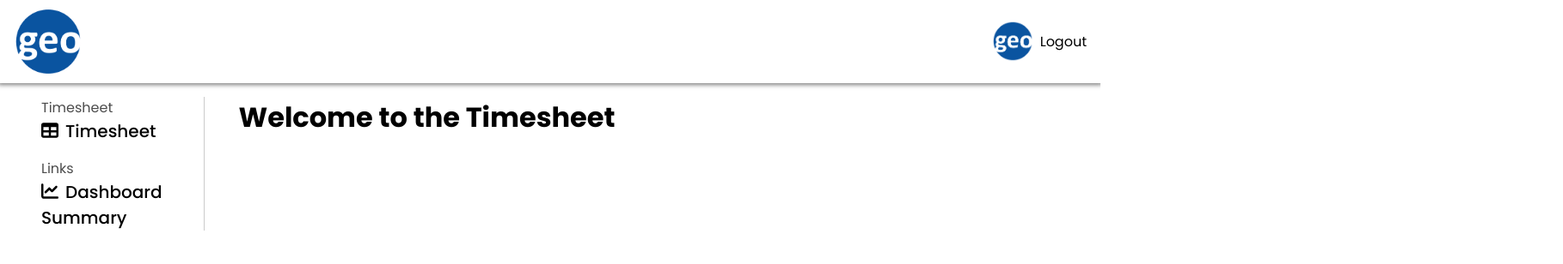
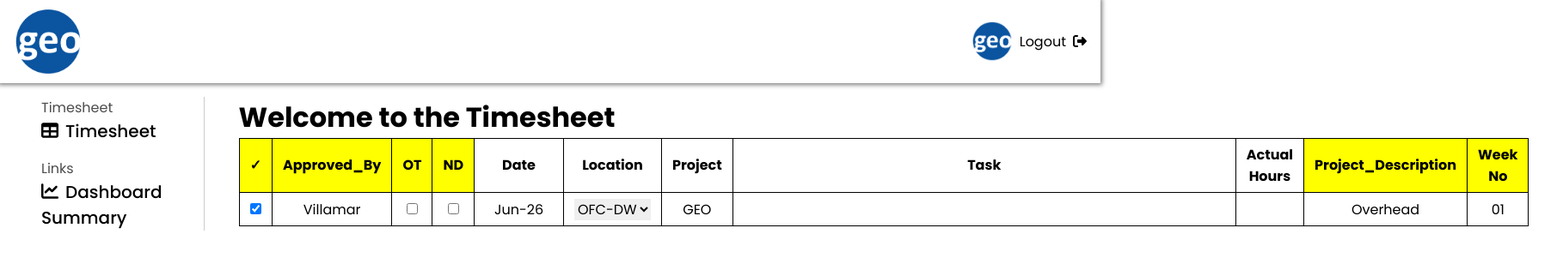
Before and after one commit to lugh-tuatha/geo.timesheet, an Angular app: page / in a window 1280 px wide. Shown: the top 308 px of the page at 86% size, 1818 px wide, since content can reach past the window. Built offline with nearby package versions, Linux system fonts and the light colour scheme.

Commit message:
add: table hardcoded

```diff
--- a/src/app/app.module.ts
+++ b/src/app/app.module.ts
@@ -9,6 +9,7 @@ import { DashboardComponent } from './pages/dashboard/dashboard.component';
 import { TimesheetComponent } from './pages/timesheet/timesheet.component';
 import { SummaryComponent } from './pages/summary/summary.component';
 import { FontAwesomeModule } from '@fortawesome/angular-fontawesome';
+import { TableComponent } from './components/table/table.component';
 
 @NgModule({
   declarations: [
@@ -17,7 +18,8 @@ import { FontAwesomeModule } from '@fortawesome/angular-fontawesome';
     SidebarComponent,
     DashboardComponent,
     TimesheetComponent,
-    SummaryComponent
+    SummaryComponent,
+    TableComponent
   ],
   imports: [
     BrowserModule,
--- a/src/app/components/header/header.component.html
+++ b/src/app/components/header/header.component.html
@@ -3,6 +3,10 @@
 
   <div class="user">
     <img src="../../../assets/image/logo.webp" alt="brand logo">
-    <p>Logout</p>
+
+    <div class="logout">
+      <p>Logout</p>
+      <fa-icon [icon]="faRightFromBracket"></fa-icon>
+    </div>
   </div>
 </nav>
--- a/src/app/components/header/header.component.scss
+++ b/src/app/components/header/header.component.scss
@@ -19,5 +19,15 @@
     img{
       width: 3rem;
     }
+
+    .logout{
+      display: flex;
+      gap: 0.5rem;
+      cursor: pointer;
+
+      &:hover{
+        text-decoration: underline;
+      }
+    }
   }
 }
--- a/src/app/components/header/header.component.ts
+++ b/src/app/components/header/header.component.ts
@@ -1,4 +1,7 @@
 import { Component } from '@angular/core';
+
+import { faRightFromBracket } from '@fortawesome/free-solid-svg-icons'
+
 
 @Component({
   selector: 'app-header',
@@ -6,5 +9,5 @@ import { Component } from '@angular/core';
   styleUrls: ['./header.component.scss']
 })
 export class HeaderComponent {
-
+  faRightFromBracket = faRightFromBracket;
 }
--- /dev/null
+++ b/src/app/components/table/table.component.html
@@ -0,0 +1,49 @@
+<table>
+  <tr class="table-head">
+    <th>✓</th>
+    <th>Approved_By</th>
+    <th>OT</th>
+    <th>ND</th>
+    <th>Date</th>
+    <th>Location</th>
+    <th>Project</th>
+    <th>Task</th>
+    <th>Actual Hours</th>
+    <th>Project_Description</th>
+    <th>Week No</th>
+  </tr>
+
+  <tr>
+    <td>
+      <input type="checkbox" checked>
+    </td>
+    <td>Villamar</td>
+    <td>
+      <input type="checkbox">
+    </td>
+    <td>
+      <input type="checkbox">
+    </td>
+    <td>Jun-26</td>
+    <td>
+      <select class="location-dropdown">
+        <option value="OFC-DW">OFC-DW</option>
+        <option value="OFC-ND">OFC-ND</option>
+        <option value="FLD">FLD</option>
+        <option value="WFH">WFH</option>
+        <option value="LVE">LVE</option>
+      </select>
+    </td>
+    <td>GEO</td>
+    <td>
+      <textarea  class="table-input task" cols="40" rows="1"></textarea>
+    </td>
+    <td>
+      <input type="text" class="table-input hour" >
+    </td>
+    <td>
+      Overhead
+    </td>
+    <td>01</td>
+  </tr>
+</table>
--- /dev/null
+++ b/src/app/components/table/table.component.scss
@@ -0,0 +1,49 @@
+table, tr, th, td{
+  border: 1px solid black;
+  border-collapse: collapse;
+}
+
+th, td{
+  padding: .4rem .75rem;
+}
+
+table{
+  width: auto;
+  text-align: center;
+
+  .table-head th:nth-child(1),
+  .table-head th:nth-child(2),
+  .table-head th:nth-child(3),
+  .table-head th:nth-child(4),
+  .table-head th:nth-child(10),
+  .table-head th:nth-child(11){
+    background-color: yellow;
+  }
+
+  .table-head th:nth-child(5){
+    padding:  .4rem 2rem;
+  }
+
+  .location-dropdown{
+    border: none;
+    outline: none;
+    font-size: 1rem;
+  }
+
+  .table-input{
+    outline: none;
+    border: none;
+    font-size: 1rem;
+  }
+
+  .task{
+    display: flex;
+    align-items: center;
+    resize: none;
+    overflow: hidden;
+  }
+
+  .hour{
+    width: 2rem;
+  }
+}
--- a/src/app/pages/timesheet/timesheet.component.html
+++ b/src/app/pages/timesheet/timesheet.component.html
@@ -1,3 +1,5 @@
 <div class="dashboard">
   <h1>Welcome to the Timesheet</h1>
+
+  <app-table></app-table>
 </div>
```
Also changed, not shown: src/app/components/table/table.component.ts (added, +10 -0 lines), 1 other file (tests, documents, lock files or other folders).
